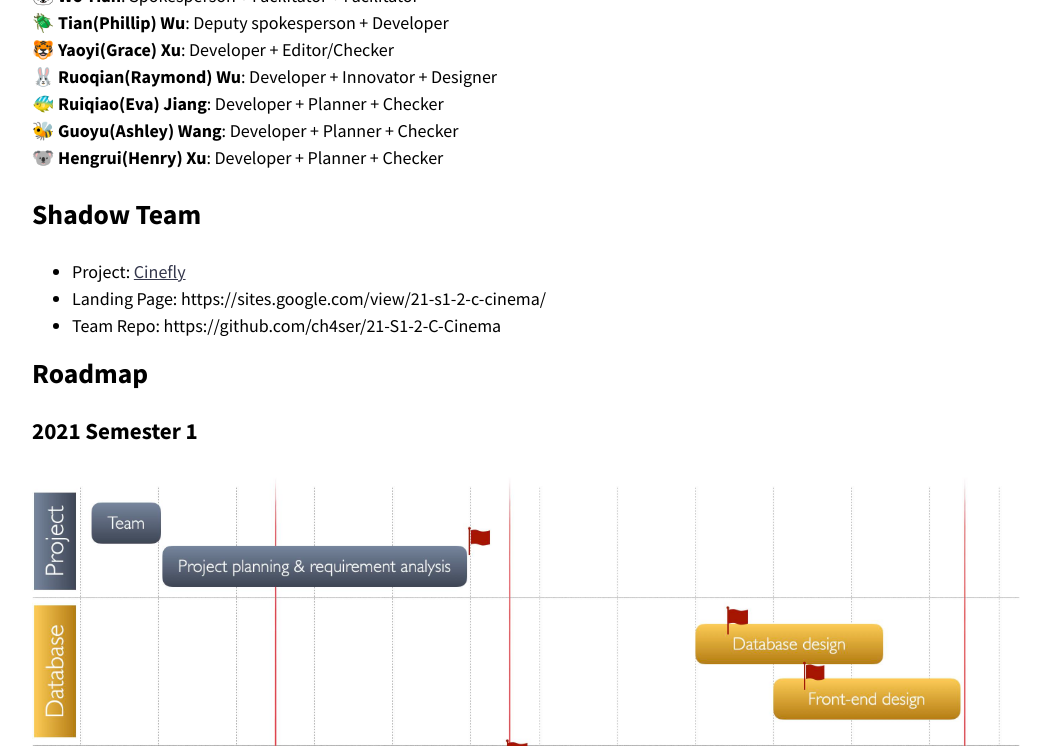
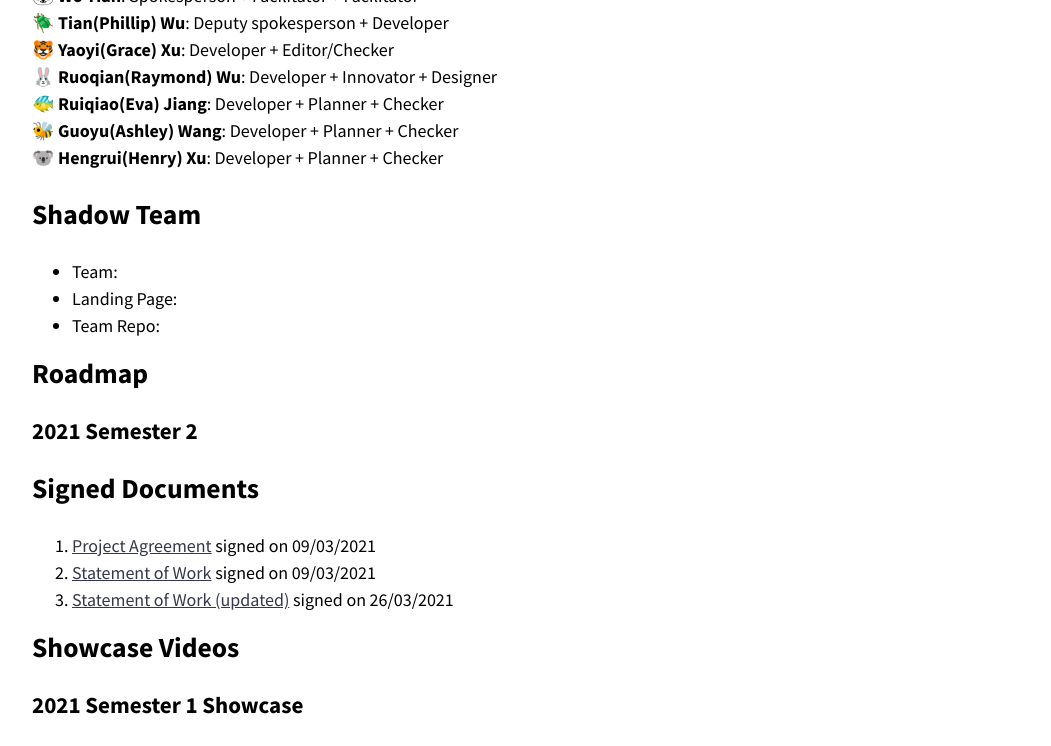
Before and after one commit to optofab/optofab.github.io, a Jekyll site: the page built from index.md, in a window 1280 px wide and 1400 px high, scrolled down 2116 px. Shown: the top 746 px of the window, without its empty margins (114-1165 px from the left). Built offline with Jekyll 4.4.1, drawn with Linux system fonts in a browser that asks for light colours; nearby versions of some CDN libraries; emoji names are drawn with the system emoji font; some of the changed text lies outside the part shown; grey boxes are pictures that could not be loaded.

Commit message:
Update index.md

```diff
--- a/index.md
+++ b/index.md
@@ -54,15 +54,11 @@ Mr Christie has over 20 years' experience in both industry innovations and proje
 
 ## Shadow Team
 
-- Project: [Cinefly](https://www.cinefly.io/)
-- Landing Page: https://sites.google.com/view/21-s1-2-c-cinema/
-- Team Repo: https://github.com/ch4ser/21-S1-2-C-Cinema
+- Team:
+- Landing Page:
+- Team Repo:
 
 ## Roadmap
-
-### 2021 Semester 1
-
-![2021S1 Roadmap](./images/roadmap-2021s1.jpg)
 
 ### 2021 Semester 2
 
```
Also changed, not shown: other parts of index.md (+2 -0 lines).
